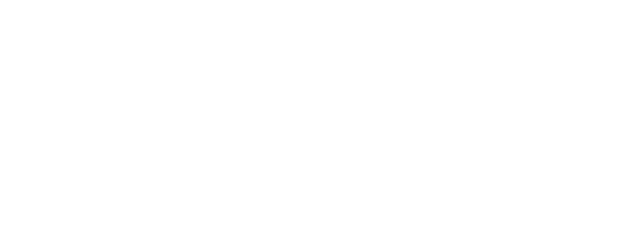
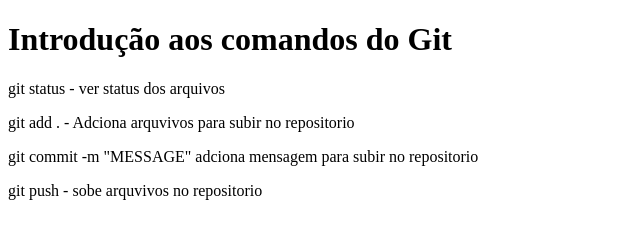
Before and after one commit to Robson-SM/Introducao_git, a plain HTML site: page index.html in a window 1280 px wide. Shown: the whole page, without its empty margins (0-640 px from the left). Drawn offline with Linux system fonts and the light colour scheme.

Commit message:
alteracoes no index html

```diff
--- a/index.html
+++ b/index.html
@@ -7,6 +7,15 @@
     <title>Document</title>
 </head>
 <body>
+    <h1>Introdução aos comandos do Git</h1>
+
+    <p> git status - ver status dos arquivos</p>
+
+    <p>git add . - Adciona arquvivos para subir no repositorio</p>
+
+    <p>git commit -m "MESSAGE" adciona mensagem para subir no repositorio</p>
+
+    <P>git push - sobe arquvivos no repositorio</P>
 
 </body>
 </html>
```
